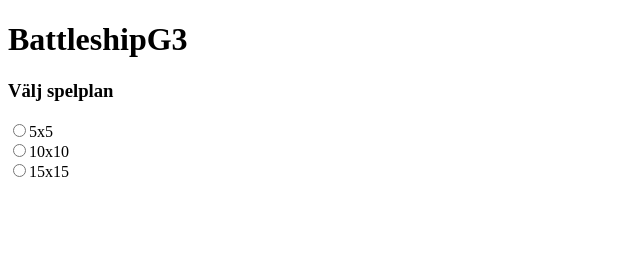
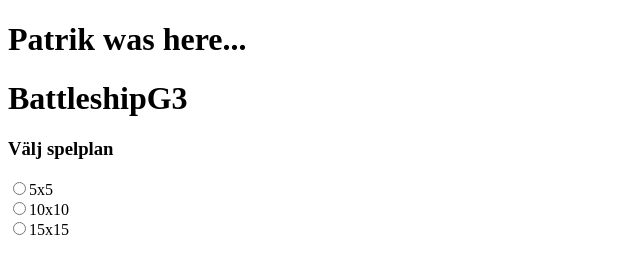
Before and after one commit to Lurtz7/BattleshipG3, a plain HTML site: page BattleshipG3/index.html in a window 1280 px wide. Shown: the whole page, without its empty margins (0-640 px from the left). Drawn offline with Linux system fonts and the light colour scheme.

Commit message:
Muhahaha....

```diff
--- a/BattleshipG3/index.html
+++ b/BattleshipG3/index.html
@@ -8,6 +8,8 @@
     <link href="style/battleShipCSS.css" rel="stylesheet" />
 </head>
 <body>
+    <h1>Patrik was here...</h1>
+
     <h1>BattleshipG3</h1>
     <h3>Välj spelplan</h3>
     <div class="chooseGame">
```
